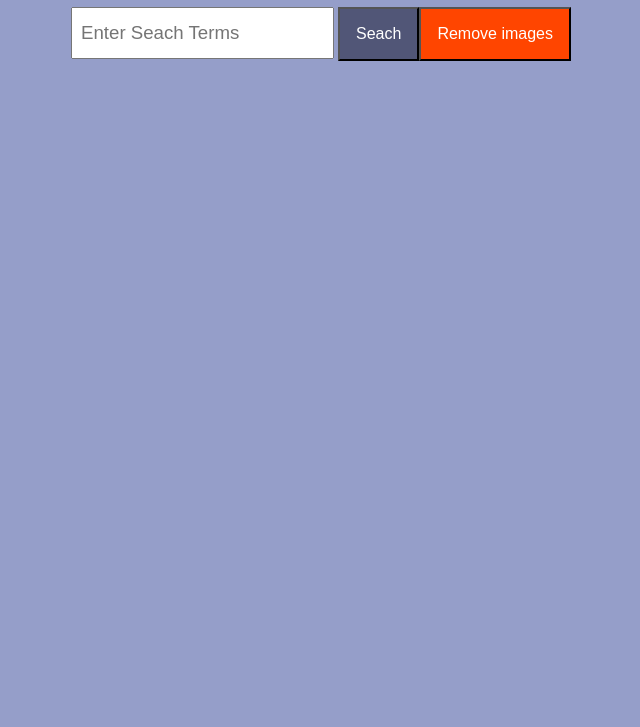
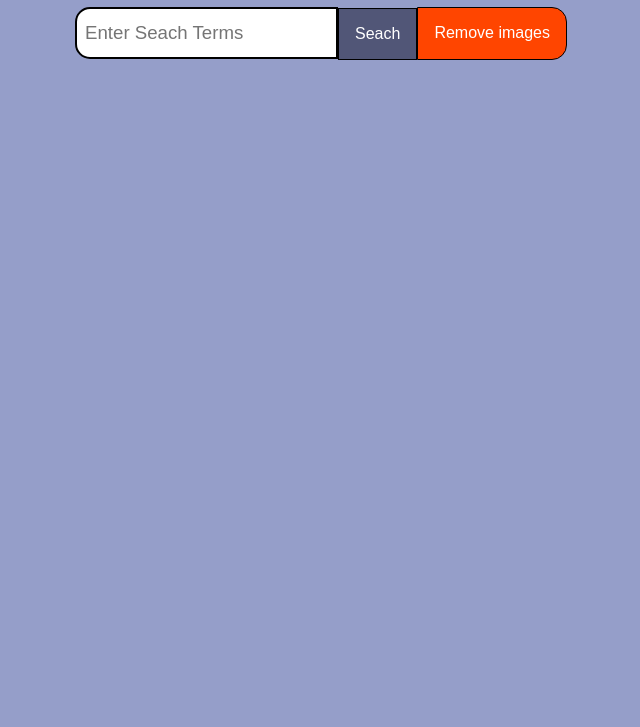
Before and after one commit to mbouanik/ajax-giphy-party, a plain HTML site: page index.html in a window 1280 px wide. Shown: the part 73-800 px from the top of the page, without its empty margins (319-959 px from the left). Drawn offline with nearby package versions, Linux system fonts and the light colour scheme.

Commit message:
rounded btn

```diff
--- a/app.css
+++ b/app.css
@@ -5,7 +5,7 @@ body{
 .form-input{
     display: flex;
     justify-content: center;
-    flex-wrap: nowrap;
+    /* flex-wrap: nowrap; */
 
     /* font-size:14pt; */
 
@@ -16,11 +16,7 @@ h1{
     display: flex;
     justify-content: center;
 }
-section{
-    /* display: flex;
-    flex-wrap: wrap;
-    justify-content:left; */
-}
+
 img{
     padding: 2rem;
     max-width: 400px;
@@ -29,24 +25,31 @@ img{
 button{
     font-size: 1rem;
 }
+
 input{
     height: 2rem;
-    font-size:14pt;
+    font-size: 14pt;
     padding: 0.5rem;
+    border-radius: 15px 0 0 15px ;
+    border: solid 2px;
+
 }
 
 .btn{
     color: white;
     padding: 1rem;
+    border: black solid 1px;
 }
 
 .btn-remove{
     background-color: orangered;
+    border-radius: 0 15px 15px 0 ;
 
 }
 
 .btn-search{
     background-color:  #515677;
+    margin-left: -4px;
 }
 
 .btn:hover{
```
